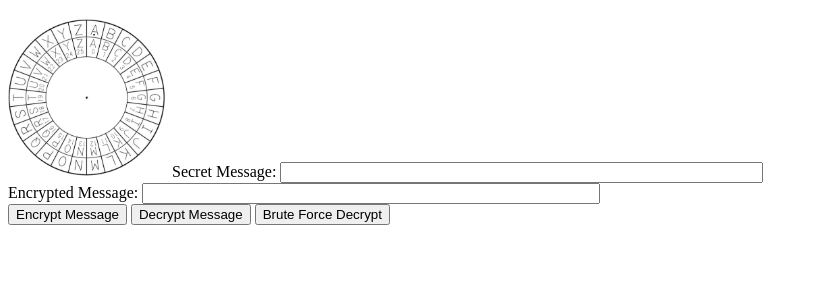
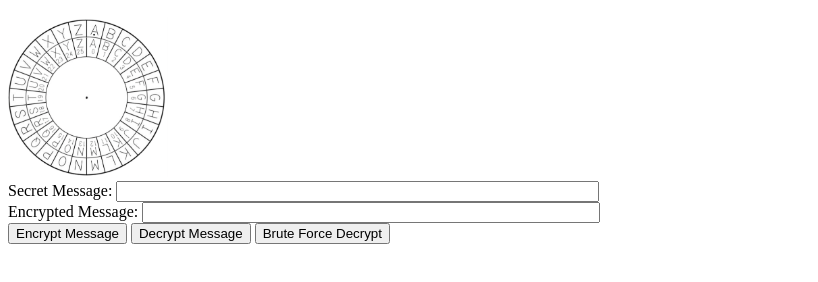
Before and after one commit to Desireehonore/caesar-cipher-game, a plain HTML site: page index.html in a window 1280 px wide. Shown: the part 50-332 px from the top of the page, without its empty margins (0-818 px from the left). Drawn offline with Linux system fonts and the light colour scheme.

Commit message:
Update index.html

```diff
--- a/index.html
+++ b/index.html
@@ -5,7 +5,7 @@
     </head>
     <body>
         <h2>Caesar Cipher</h2>
-        <img style="width:160px" src="caesar-cipher-wheel.png" alt="Caesar Cipher Wheel">
+        <img style="width:160px" src="caesar-cipher-wheel.png" alt="Caesar Cipher Wheel"><br>
         Secret Message: <input id="secretmessage" style="width: 475px"><br>
         Encrypted Message: <input id="encryptedmessage" style="width:450px"><br>
         <button onclick="encryptMsg()">Encrypt Message</button>
```
